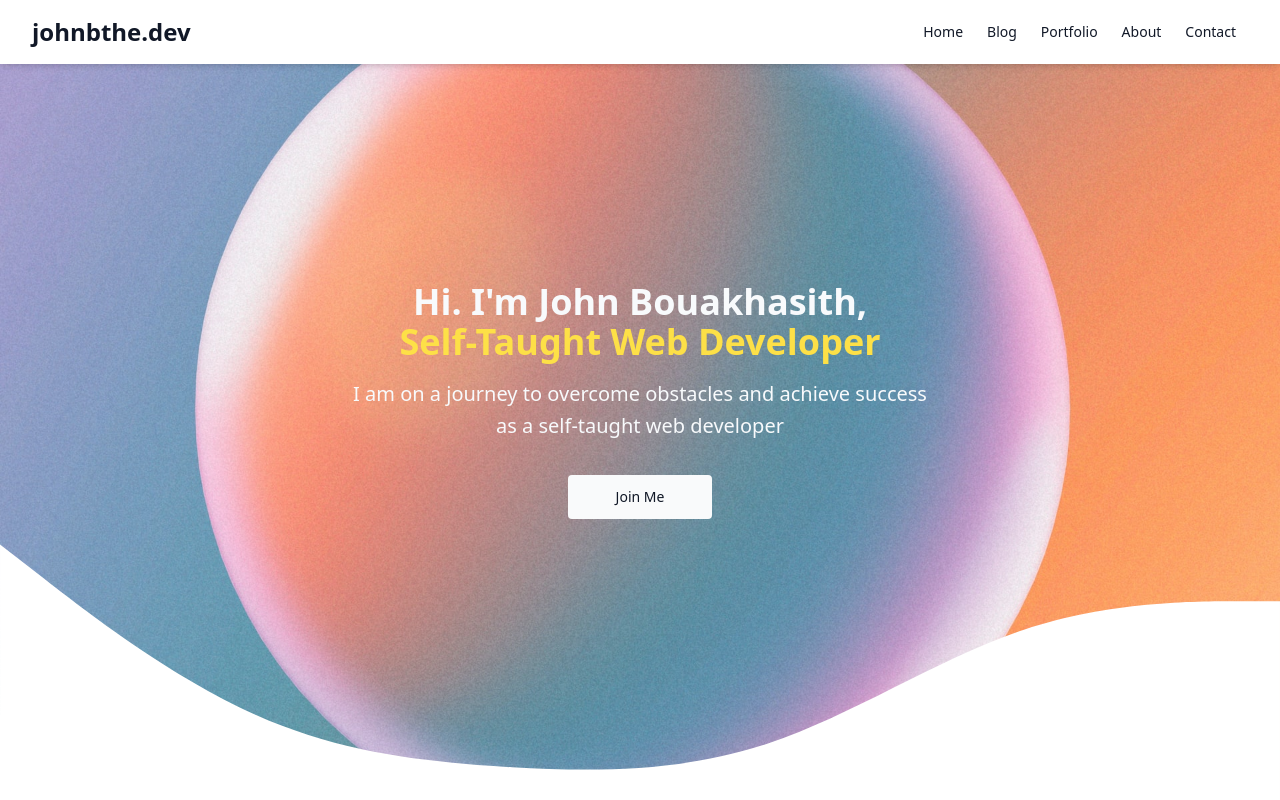
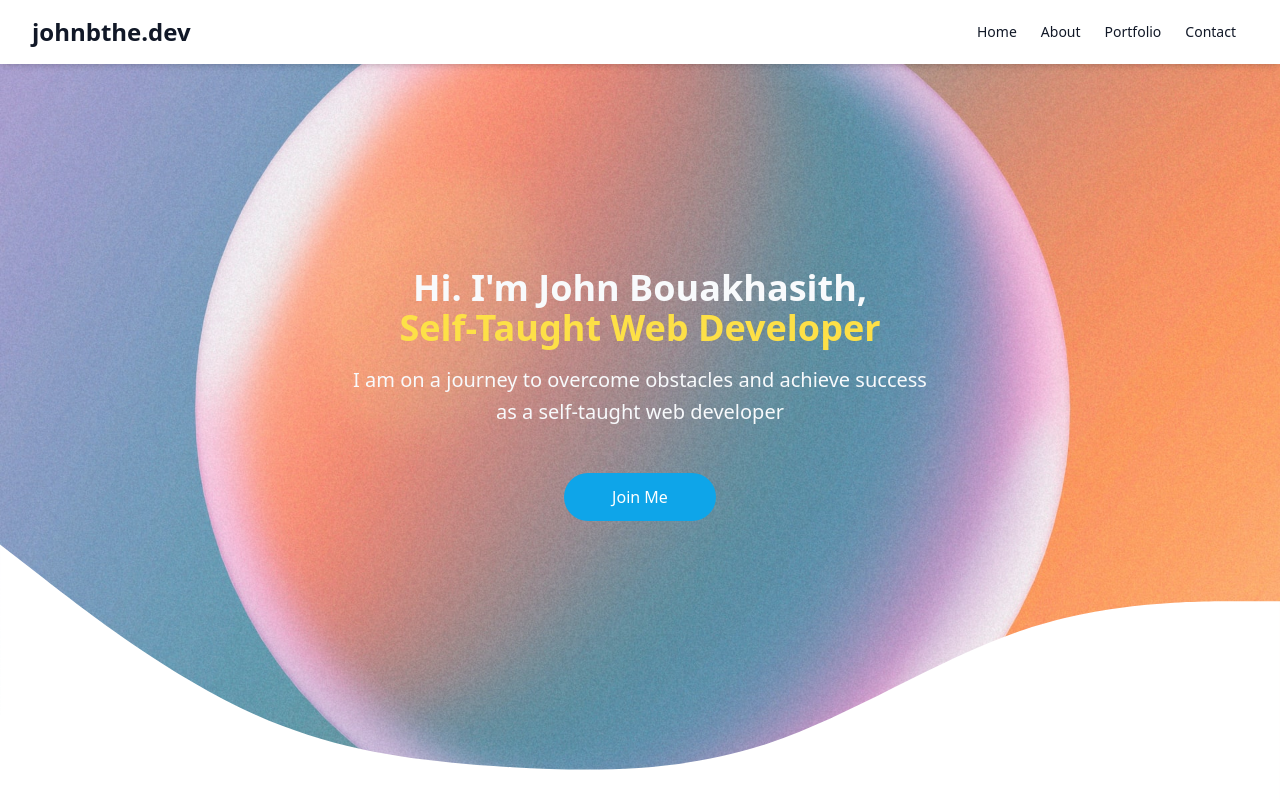
Before and after one commit to johnbthedev/johnbthe.dev, a React (Vite) app in the folder frontend/: page / in a window 1280 px wide. Shown: the top 800 px of the page. Built offline with nearby package versions, Linux system fonts and the light colour scheme; no server answers.

Commit message:
modified

```diff
--- a/frontend/src/App.jsx
+++ b/frontend/src/App.jsx
@@ -17,9 +17,8 @@ export default function App() {
     <ApolloProvider client={client}>
       <Navbar />
       <Hero />
-      <Blog />
+      <About />
       <Portfolio />
-      <About />
       <Contact />
       <Footer />
     </ApolloProvider>
--- a/frontend/src/components/Blog.jsx
+++ b/frontend/src/components/Blog.jsx
@@ -21,8 +21,6 @@ export default function Blog() {
 
   if (loading) return <p>Loading...</p>;
   if (error) return <p>Error :(</p>;
-
-  const numPosts = data.posts.data.length;
 
   return (
     <section id="blog">
--- a/frontend/src/components/Contact.jsx
+++ b/frontend/src/components/Contact.jsx
@@ -2,7 +2,7 @@ import React from "react";
 
 export default function Contact() {
   return (
-    <section id="portfolio" className="bg-gray-100">
+    <section id="portfolio" className="bg-white">
       <div className="w-full m-auto max-w-7xl py-16 px-4 sm:px-6 lg:px-8 lg:py-32">
         <div className="text-center font-serif italic mb-16">
           <h1 className="text-4xl text-gray-900 font-bold mb-4">
@@ -13,7 +13,7 @@ export default function Contact() {
           </p>
           <div className="inline-flex items-center justify-center w-full">
             <hr className="w-64 h-1 my-8 bg-gray-200 border-0 rounded dark:bg-gray-700" />
-            <div className="absolute px-4 -translate-x-1/2 bg-gray-100 left-1/2 dark:bg-gray-900">
+            <div className="absolute px-4 -translate-x-1/2 bg-white left-1/2 dark:bg-gray-900">
               <svg
                 aria-hidden="true"
                 className="w-5 h-5 text-gray-700 dark:text-gray-300"
@@ -80,7 +80,7 @@ export default function Contact() {
             <div className="mt-6">
               <button
                 type="submit"
-                className="bg-blue-500 hover:bg-blue-700 text-white py-2 px-4 rounded focus:outline-none focus:shadow-outline"
+                className="bg-sky-500 hover:bg-sky-700 text-white py-3 px-5 rounded-full focus:outline-none focus:shadow-outline"
               >
                 Send Message
               </button>
--- a/frontend/src/components/Footer.jsx
+++ b/frontend/src/components/Footer.jsx
@@ -16,13 +16,13 @@ export default function Footer() {
                 Home
               </a>
               <a href="#" className="block mt-4 lg:inline-block lg:mt-0 mr-6">
-                Blog
+                About
               </a>
               <a href="#" className="block mt-4 lg:inline-block lg:mt-0 mr-6">
                 Portfolio
               </a>
               <a href="#" className="block mt-4 lg:inline-block lg:mt-0 mr-6">
-                About
+                Contact
               </a>
               <span className="text-sm block mt-4 lg:inline-block lg:mt-0">
                 &copy; 2023 johnbthe.dev. Made with React and Tailwind.
--- a/frontend/src/components/Hero.jsx
+++ b/frontend/src/components/Hero.jsx
@@ -11,7 +11,7 @@ export default function Hero() {
       <div className="mx-auto max-w-screen-xl px-4 py-32 lg:flex lg:h-screen lg:items-center">
         <div className="mx-auto max-w-xl text-center">
           <h1 className="text-3xl font-extrabold sm:text-4xl">
-            <span className="text-slate-50">Hi. I'm John Bouakhasith,</span>
+            <span className="text-slate-50">Hi. I'm John Bouakhasith, </span>
             <strong className="text-yellow-300 text-3xl font-extrabold sm:text-4xl sm:block">
               Self-Taught Web Developer
             </strong>
@@ -20,11 +20,12 @@ export default function Hero() {
             I am on a journey to overcome obstacles and achieve success as a
             self-taught web developer
           </p>
-          <div className="mt-8 flex flex-wrap justify-center">
-            <a href="#">
-              <button className="block w-full sm:w-auto py-3 px-12 text-sm font-medium text-gray-900 bg-gray-50 rounded hover:text-gray-200 hover:bg-gray-500">
-                Join Me
-              </button>
+          <div className="mt-8 py-3 flex flex-wrap justify-center">
+            <a
+              href="#"
+              className="block sm:w-auto py-3 px-12 rounded-full bg-sky-500 hover:bg-sky-700 text-white"
+            >
+              Join Me
             </a>
           </div>
         </div>
--- a/frontend/src/components/Navbar.jsx
+++ b/frontend/src/components/Navbar.jsx
@@ -35,19 +35,13 @@ export default function Navbar() {
               href="#"
               className="px-3 py-2 rounded-md text-sm font-medium text-gray-900 hover:bg-gray-200"
             >
-              Blog
+              About
             </a>
             <a
               href="#"
               className="px-3 py-2 rounded-md text-sm font-medium text-gray-900 hover:bg-gray-200"
             >
               Portfolio
-            </a>
-            <a
-              href="#"
-              className="px-3 py-2 rounded-md text-sm font-medium text-gray-900 hover:bg-gray-200"
-            >
-              About
             </a>
             <a
               href="#"
```
